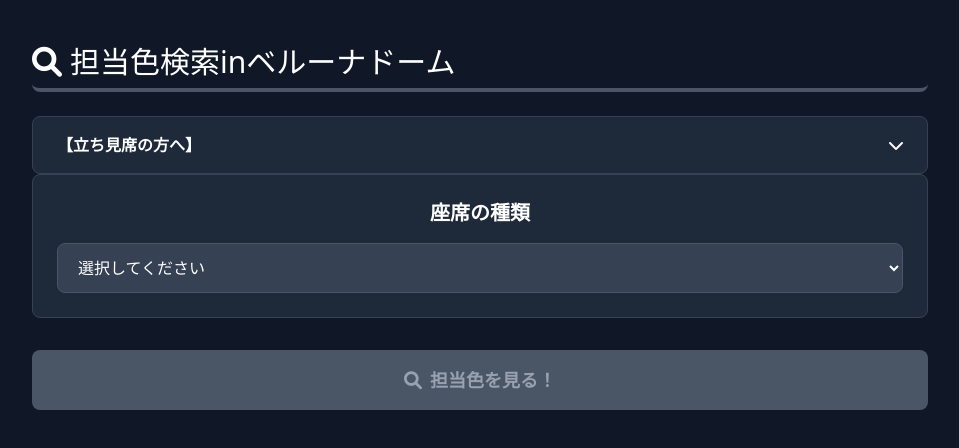
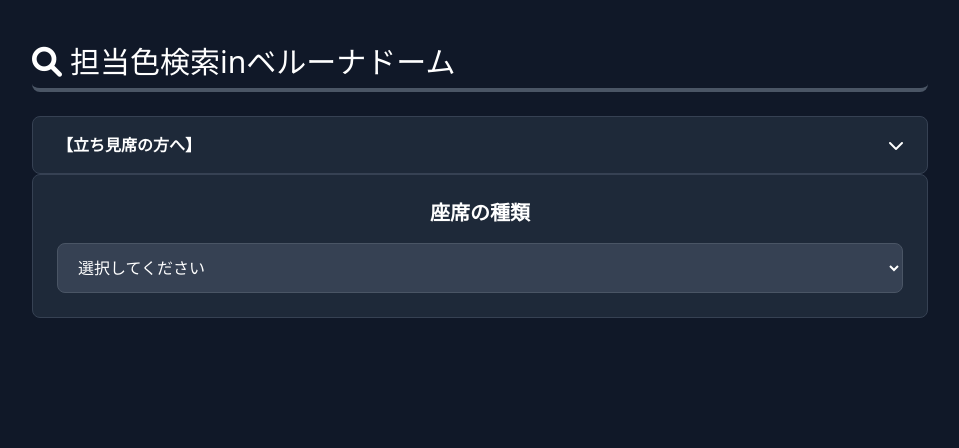
Before and after one commit to Yu-Takasaki/aqours6thcolor, a Next.js app: page / in a window 1280 px wide. Shown: the top 448 px of the page, without its empty margins (160-1119 px from the left). Built offline with nearby package versions, Linux system fonts and the light colour scheme.

Commit message:
結果の表示は必要事項が入力された段階で表示するように変更

```diff
--- a/src/app/_components/ResultModal.tsx
+++ b/src/app/_components/ResultModal.tsx
@@ -22,7 +22,7 @@
             <img
               src={result.image}
               alt={result.member}
-              className="w-32 h-32 mx-auto rounded-full object-cover"
+              className="w-32 h-32 mx-auto rounded-full object-contain"
             />
           </div>
           <h2 className="text-2xl font-bold text-white mb-2">
--- a/src/app/_components/RowNumberSelector.tsx
+++ b/src/app/_components/RowNumberSelector.tsx
@@ -3,9 +3,7 @@
 
 interface RowNumberSelectorProps {
   row: string;
-  number: string;
   onRowChange: (value: string) => void;
-  onNumberChange: (value: string) => void;
   seatType: string;
   base: string;
   block: string;
@@ -13,9 +11,7 @@
 
 export default function RowNumberSelector({
   row,
-  number,
   onRowChange,
-  onNumberChange,
   seatType,
   base,
   block
@@ -23,7 +19,6 @@
   const rowOptions = getRowOptions(seatType, base, block);
 
   return (
-    <div className="grid grid-cols-1 md:grid-cols-2 gap-6">
     <div className="bg-gray-800 rounded-lg border border-gray-700 p-6">
       <h4 className="text-xl font-semibold text-center mb-4">列(段)</h4>
       <select
@@ -33,7 +28,7 @@
         disabled={!block}
       >
         <option value="">選択してください</option>
-          {rowOptions.map((rowNum) => (
+        {rowOptions.map((rowNum: string) => (
           <option key={rowNum} value={rowNum}>{rowNum}</option>
         ))}
       </select>
@@ -41,21 +36,5 @@
         <div className="text-red-400 text-sm mt-2">列を選択してください。</div>
       )}
     </div>
-
-      <div className="bg-gray-800 rounded-lg border border-gray-700 p-6">
-        <h4 className="text-xl font-semibold text-center mb-4">番号</h4>
-        <input
-          type="number"
-          className="w-full px-4 py-3 bg-gray-700 border border-gray-600 rounded-lg text-white focus:outline-none focus:ring-2 focus:ring-blue-500"
-          placeholder="座席番号を入力してください。"
-          min="1"
-          value={number}
-          onChange={(e) => onNumberChange(e.target.value)}
-        />
-        {!number && (
-          <div className="text-red-400 text-sm mt-2">番号を入力してください。</div>
-        )}
-      </div>
-    </div>
   );
 }
--- a/src/app/page.tsx
+++ b/src/app/page.tsx
@@ -34,6 +34,12 @@
     setRow("");
     setNumber("");
     setErrors({});
+    if (value === "arena" || value === "field") {
+      // memberは"chika"でOKなら
+      const resultData = getResult("chika");
+      setResult(resultData);
+      setShowModal(true);
+    }
   };
 
   // 塁側変更時の処理
@@ -63,59 +69,26 @@
   const handleRowChange = (value: string) => {
     setRow(value);
     setErrors(prev => ({ ...prev, row: !validateField(value, "row") }));
+    // 「それ以外」の場合、列が選択されたら即結果を表示
+    if (seatType === "other" && value) {
+      try {
+        const seatRow = Number(value);
+        const member = findColor(block, seatRow);
+        const resultData = getResult(member);
+        setResult(resultData);
+        setShowModal(true);
+      } catch (error) {
+        const errorResult = getResult("error");
+        setResult(errorResult);
+        setShowModal(true);
+      }
+    }
   };
 
   // 番号変更時の処理
   const handleNumberChange = (value: string) => {
     setNumber(value);
     setErrors(prev => ({ ...prev, number: !validateField(value, "number") }));
-  };
-
-  // 検索処理
-  const handleSearch = () => {
-    // バリデーション
-    const isSeatTypeValid = validateField(seatType, "seatType");
-    const isBaseValid = seatType === "other" ? validateField(base, "base") : true;
-    const isBlockValid = seatType === "other" ? validateField(block, "block") : true;
-    const isRowValid = seatType === "other" ? validateField(row, "row") : true;
-    const isNumberValid = seatType === "other" ? validateField(number, "number") : true;
-
-    if (!isSeatTypeValid || !isBaseValid || !isBlockValid || !isRowValid || !isNumberValid) {
-      return;
-    }
-
-    try {
-      let member: string;
-
-      // スタンド席以外（アリーナ、フィールドシート）
-      if (seatType !== "other") {
-        member = "chika"; // 高海千歌（みかん色）
-      } else {
-        // スタンド席の場合
-        const seatRow = Number(row);
-        member = findColor(block, seatRow);
-      }
-
-      const resultData = getResult(member);
-      setResult(resultData);
-      setShowModal(true);
-    } catch (error) {
-      const errorResult = getResult("error");
-      setResult(errorResult);
-      setShowModal(true);
-    }
-  };
-
-  // 検索ボタンの有効/無効状態
-  const isSearchButtonEnabled = () => {
-    if (!seatType) return false;
-
-    if (seatType === "other") {
-      return Boolean(base && block && row && number &&
-             !errors.base && !errors.block && !errors.row && !errors.number);
-    }
-
-    return true; // アリーナ、フィールドシートの場合は常に有効
   };
 
   return (
@@ -156,9 +129,7 @@
               {seatType === "other" && base && block && (
                 <RowNumberSelector
                   row={row}
-                  number={number}
                   onRowChange={handleRowChange}
-                  onNumberChange={handleNumberChange}
                   seatType={seatType}
                   base={base}
                   block={block}
@@ -167,7 +138,7 @@
             </div>
 
             {/* 検索ボタン */}
-            <div className="mt-8 mb-6">
+            {/* <div className="mt-8 mb-6">
               <div className="w-full">
                 <button
                   className={`w-full py-4 px-6 rounded-lg text-lg font-semibold transition-all duration-200 flex items-center justify-center ${
@@ -182,7 +153,7 @@
                   <span>担当色を見る！</span>
                 </button>
               </div>
-            </div>
+            </div> */}
           </div>
         </article>
       </div>
```
Lines whose indentation alone changed are shown as unchanged.
